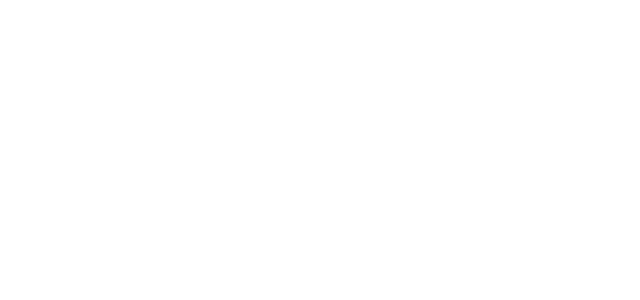
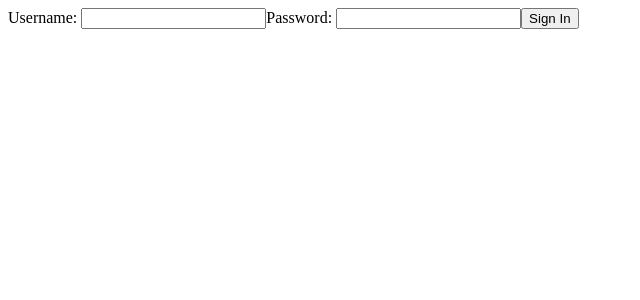
Before and after one commit to floriantoenjes/tudo_frontend_refactored, an Angular app: page /sign-in in a window 1280 px wide. Before the commit this address led to /. Shown: the top 300 px of the page, without its empty margins (0-640 px from the left). Built offline with nearby package versions, Linux system fonts and the light colour scheme.

Commit message:
Added SignInComponent

```diff
--- a/src/app/app-routing.module.ts
+++ b/src/app/app-routing.module.ts
@@ -1,11 +1,11 @@
 import { NgModule } from '@angular/core';
 import { Routes, RouterModule } from '@angular/router';
 import { TodoListOverviewComponent } from './todo-list-overview/todo-list-overview.component';
+import { SignInComponent } from './sign-in/sign-in.component';
 
 const routes: Routes = [
-  {
-    path: '', component: TodoListOverviewComponent
-  }
+  { path: 'sign-in', component: SignInComponent },
+  { path: '', component: TodoListOverviewComponent }
 ];
 
 @NgModule({
--- /dev/null
+++ b/src/app/sign-in/sign-in.component.html
@@ -0,0 +1,9 @@
+<form [formGroup]="signInForm" (submit)="signIn()">
+  <label for="username">Username: </label>
+  <input type="text" id="username" formControlName="username">
+
+  <label for="password">Password: </label>
+  <input type="password" id="password" formControlName="password">
+
+  <button type="submit">Sign In</button>
+</form>
--- /dev/null
+++ b/src/app/sign-in/sign-in.component.ts
@@ -0,0 +1,35 @@
+import { Component, OnInit } from '@angular/core';
+import { FormBuilder, FormGroup, Validators } from '@angular/forms';
+import { AuthService } from '../shared/services/auth.service';
+
+@Component({
+  selector: 'app-sign-in',
+  templateUrl: './sign-in.component.html',
+  styleUrls: ['./sign-in.component.scss']
+})
+export class SignInComponent implements OnInit {
+
+  signInForm: FormGroup;
+
+  constructor(
+    private authService: AuthService,
+    private fb: FormBuilder
+  ) { }
+
+  ngOnInit() {
+    this.createForm();
+  }
+
+  signIn(): void {
+    const credentials = this.signInForm.value;
+    this.authService.signIn(credentials.username, credentials.password);
+  }
+
+  private createForm(): void {
+    this.signInForm = this.fb.group({
+      username: ['', Validators.required],
+      password: ['', Validators.required]
+    });
+  }
+
+}
```
Also changed, not shown: src/app/app.module.ts (+6 -2 lines), src/app/sign-in/sign-in.component.scss (added), 1 other file (tests, documents, lock files or other folders).
